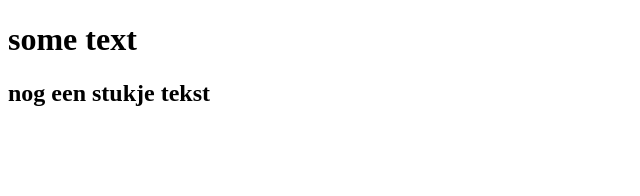
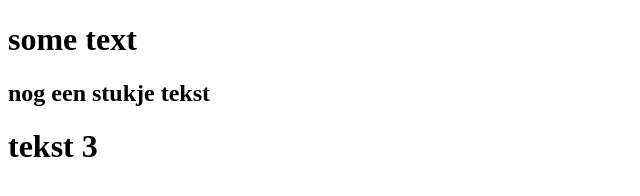
Before and after one commit to samsunguser/MyFirstHTML, a plain HTML site: page index.html in a window 1280 px wide. Shown: the whole page, without its empty margins (0-640 px from the left). Drawn offline with Linux system fonts and the light colour scheme.

Commit message:
First commit

```diff
--- a/index.html
+++ b/index.html
@@ -8,5 +8,7 @@
 <body>
 <h1>some text</h1>
 <h2>nog een stukje tekst</h2>
+
+<h1> tekst 3 </h1>
 </body>
 </html>
```
